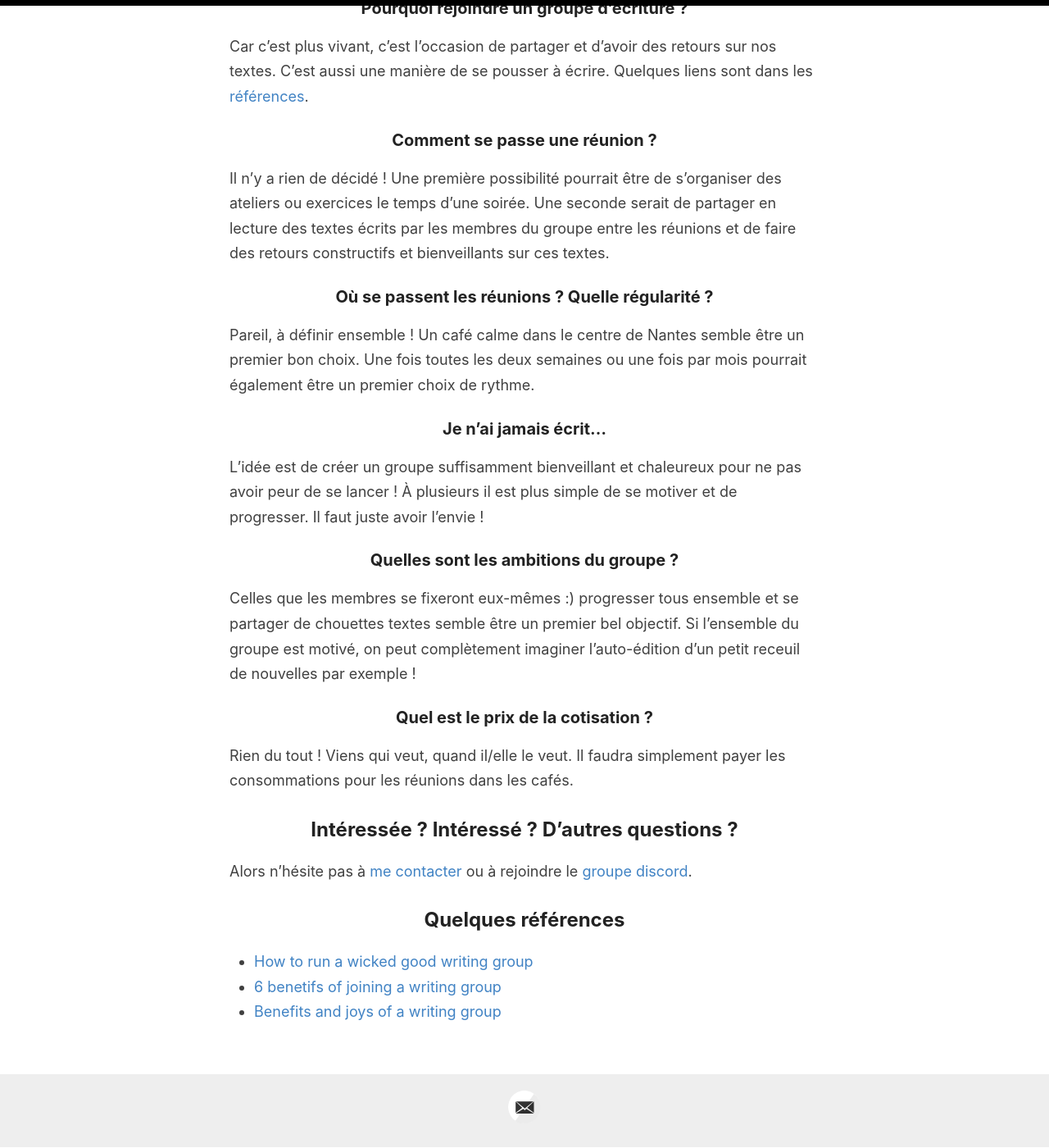
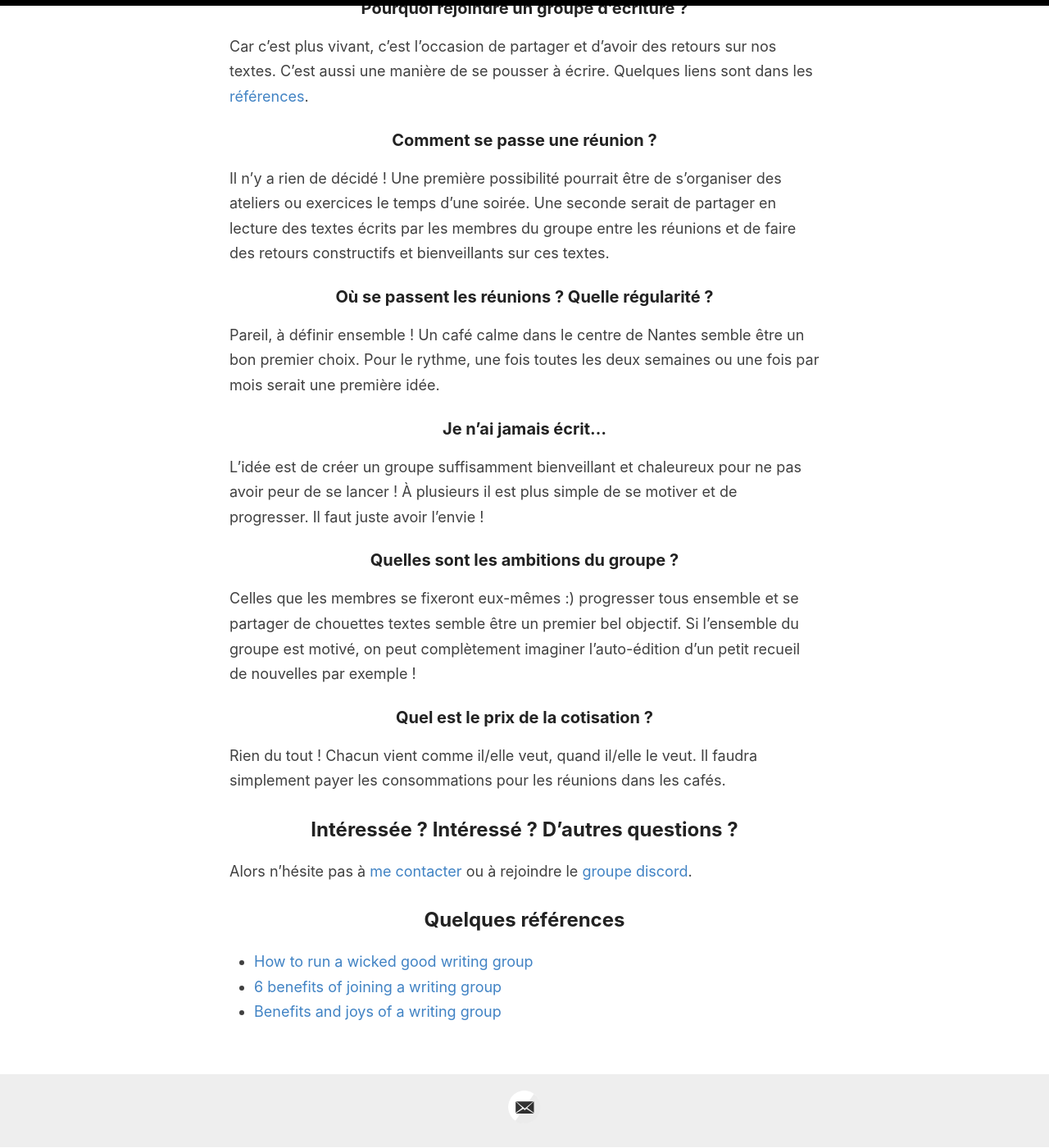
Before and after one commit to rivten/groupe-ecriture-nantes, a Jekyll site: the page built from _pages/about.md, in a window 1280 px wide and 1400 px high, scrolled down 791 px. Shown: the whole window at 82% size. Built offline with Jekyll 4.4.1, drawn with Linux system fonts in a browser that asks for light colours; some of the changed text lies outside the part shown.

Commit message:
improvements

```diff
--- a/_pages/about.md
+++ b/_pages/about.md
@@ -32,7 +32,7 @@ Il n'y a rien de décidé ! Une première possibilité pourrait être de s'organ
 
 ### Où se passent les réunions ? Quelle régularité ?
 
-Pareil, à définir ensemble ! Un café calme dans le centre de Nantes semble être un premier bon choix. Une fois toutes les deux semaines ou une fois par mois pourrait également être un premier choix de rythme.
+Pareil, à définir ensemble ! Un café calme dans le centre de Nantes semble être un bon premier choix. Pour le rythme, une fois toutes les deux semaines ou une fois par mois serait une première idée.
 
 ### Je n'ai jamais écrit...
 
@@ -40,11 +40,11 @@ L'idée est de créer un groupe suffisamment bienveillant et chaleureux pour ne
 
 ### Quelles sont les ambitions du groupe ?
 
-Celles que les membres se fixeront eux-mêmes :) progresser tous ensemble et se partager de chouettes textes semble être un premier bel objectif. Si l'ensemble du groupe est motivé, on peut complètement imaginer l'auto-édition d'un petit receuil de nouvelles par exemple !
+Celles que les membres se fixeront eux-mêmes :) progresser tous ensemble et se partager de chouettes textes semble être un premier bel objectif. Si l'ensemble du groupe est motivé, on peut complètement imaginer l'auto-édition d'un petit recueil de nouvelles par exemple !
 
 ### Quel est le prix de la cotisation ?
 
-Rien du tout ! Viens qui veut, quand il/elle le veut. Il faudra simplement payer les consommations pour les réunions dans les cafés.
+Rien du tout ! Chacun vient comme il/elle veut, quand il/elle le veut. Il faudra simplement payer les consommations pour les réunions dans les cafés.
 
 ## Intéressée ? Intéressé ? D'autres questions ?
 
@@ -54,5 +54,5 @@ Alors n'hésite pas à [me contacter](mailto:hugo.viala@gmail.com) ou à rejoind
 ## Quelques références
 
 * [How to run a wicked good writing group](https://docs.google.com/document/d/1nSHwVQqZWpMnXg4QjVpQfYW9A8k0sCbY_bce-CsqTvM/edit)
-* [6 benetifs of joining a writing group](https://www.masterclass.com/articles/how-to-find-a-writing-group#6-benefits-of-joining-a-writing-group)
+* [6 benefits of joining a writing group](https://www.masterclass.com/articles/how-to-find-a-writing-group#6-benefits-of-joining-a-writing-group)
 * [Benefits and joys of a writing group](https://medium.com/creative-humans/the-benefits-and-joys-of-a-writing-group-23463cca42cb)
```
Also changed, not shown: other parts of _pages/about.md (+1 -1 lines).
